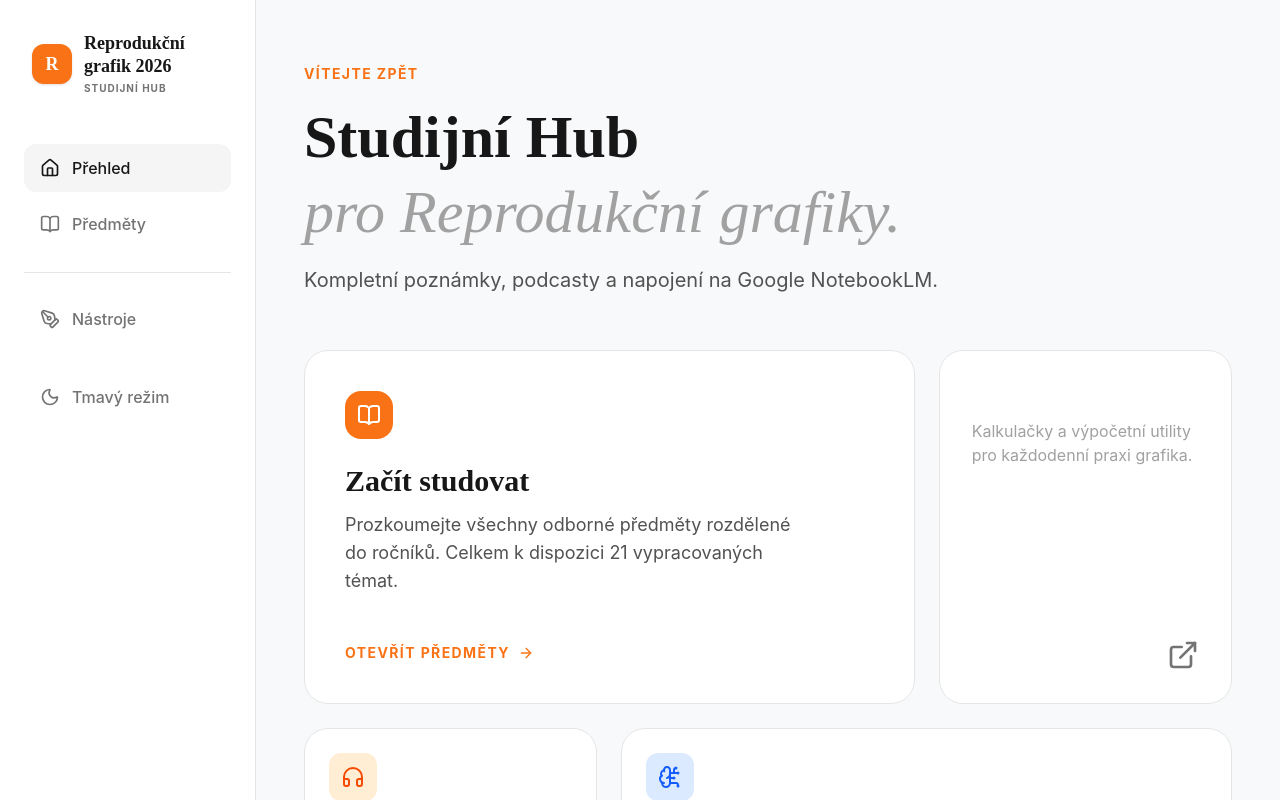
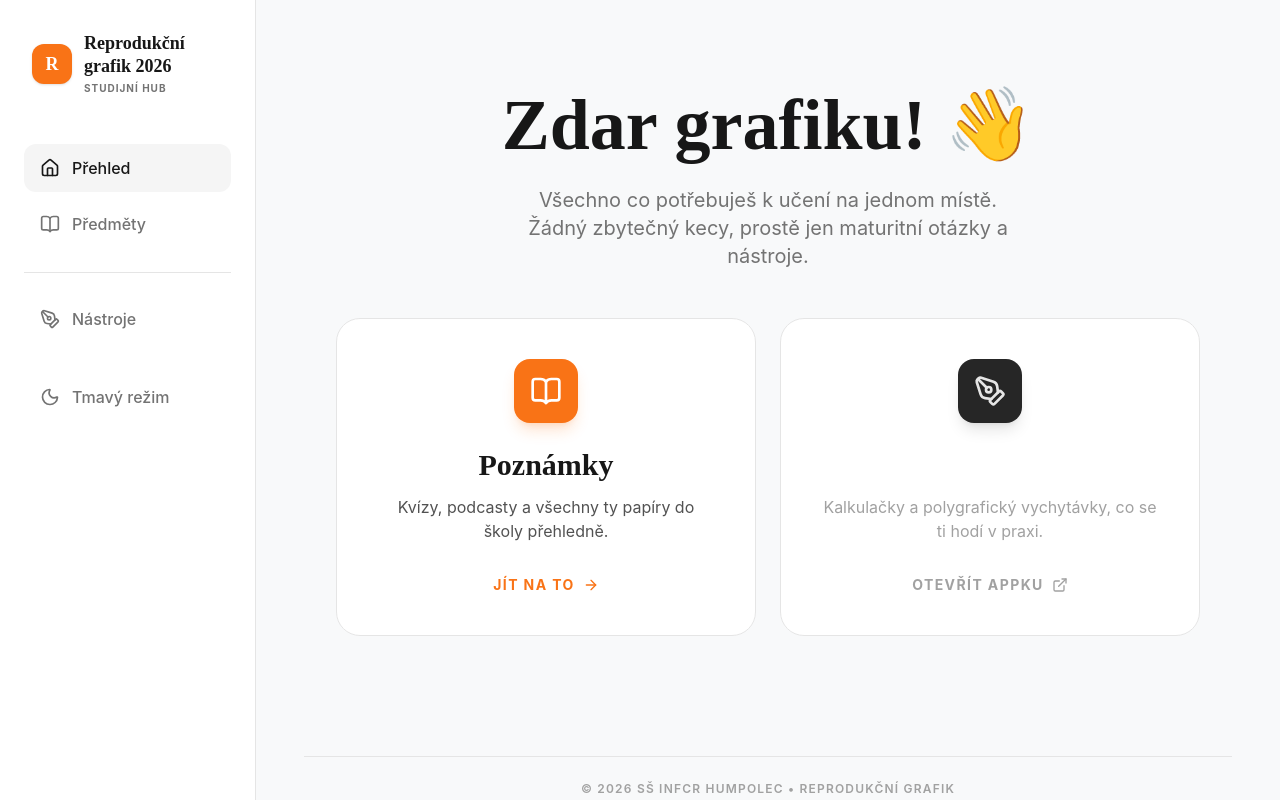
Before and after one commit to lksmasin/RG26-SSINFCRHU, a React (Vite) app: page / in a window 1280 px wide. Built offline with nearby package versions, Linux system fonts and the light colour scheme.

Commit message:
Change to student-friendly tone and simplify Hub

```diff
--- a/src/pages/Hub.tsx
+++ b/src/pages/Hub.tsx
@@ -1,81 +1,63 @@
 import React from 'react';
 import { Link } from 'react-router-dom';
-import { ArrowRight, ExternalLink, BookOpen, Headphones, BrainCircuit } from 'lucide-react';
-import { subjects } from '../data/subjects';
+import { ArrowRight, ExternalLink, BookOpen, PenTool } from 'lucide-react';
 
 export const Hub: React.FC = () => {
-  const totalTopics = subjects.reduce((acc, s) => acc + s.years.reduce((accY, y) => accY + y.topics.length, 0), 0);
+  return (
+    <div className="w-full max-w-4xl mx-auto flex flex-col items-center justify-center min-h-[60vh] gap-12 py-10">
 
-  return (
-    <div className="w-full max-w-5xl mx-auto flex flex-col gap-10 py-6">
-
-      {/* Header Section */}
-      <header className="flex flex-col md:flex-row md:items-end justify-between gap-6 mb-4">
-        <div className="space-y-4 max-w-2xl">
-          <p className="font-sans font-bold text-accent tracking-widest uppercase text-sm">Vítejte zpět</p>
-          <h1 className="font-serif text-5xl md:text-6xl font-bold text-neutral-900 dark:text-white leading-tight">
-            Studijní Hub <br/> <span className="italic text-neutral-400 dark:text-neutral-500 font-normal">pro Reprodukční grafiky.</span>
+      {/* Chill Header */}
+      <header className="text-center space-y-4">
+        <h1 className="font-serif text-5xl md:text-7xl font-bold text-neutral-900 dark:text-white leading-tight">
+          Zdar grafiku! 👋
         </h1>
-          <p className="font-sans text-xl text-neutral-600 dark:text-neutral-400 mt-2">
-            Kompletní poznámky, podcasty a napojení na Google NotebookLM.
+        <p className="font-sans text-xl text-neutral-500 dark:text-neutral-400 max-w-lg mx-auto">
+          Všechno co potřebuješ k učení na jednom místě. <br/> Žádný zbytečný kecy, prostě jen maturitní otázky a nástroje.
         </p>
-        </div>
       </header>
 
-      {/* Bento Grid */}
-      <div className="grid grid-cols-1 md:grid-cols-3 gap-6">
+      {/* Simple Two-Button Layout */}
+      <div className="grid grid-cols-1 md:grid-cols-2 gap-6 w-full px-4">
 
-        {/* Main CTA - Big Card */}
-        <Link to="/subjects" className="md:col-span-2 editorial-card p-8 sm:p-10 flex flex-col justify-between group hover:shadow-md border-neutral-300 dark:border-neutral-700 bg-neutral-100 dark:bg-neutral-900">
-          <div>
-            <div className="w-12 h-12 bg-accent rounded-2xl flex items-center justify-center text-white mb-6">
-              <BookOpen className="w-6 h-6" />
+        {/* Notes Button */}
+        <Link
+          to="/subjects"
+          className="editorial-card p-10 flex flex-col items-center text-center group hover:border-accent dark:hover:border-accent hover:shadow-xl transition-all bg-neutral-100 dark:bg-neutral-900"
+        >
+          <div className="w-16 h-16 bg-accent rounded-2xl flex items-center justify-center text-white mb-6 group-hover:scale-110 transition-transform shadow-lg shadow-accent/20">
+            <BookOpen className="w-8 h-8" />
           </div>
-            <h2 className="font-serif text-3xl font-bold text-neutral-900 dark:text-white mb-3 group-hover:text-accent transition-colors">
-              Začít studovat
+          <h2 className="font-serif text-3xl font-bold text-neutral-900 dark:text-white mb-3">
+            Poznámky
           </h2>
-            <p className="text-neutral-600 dark:text-neutral-400 text-lg max-w-md">
-              Prozkoumejte všechny odborné předměty rozdělené do ročníků. Celkem k dispozici {totalTopics} vypracovaných témat.
+          <p className="text-neutral-600 dark:text-neutral-400">
+            Kvízy, podcasty a všechny ty papíry do školy přehledně.
           </p>
-          </div>
-          <div className="mt-12 flex items-center gap-2 font-bold text-accent uppercase tracking-widest text-sm">
-            Otevřít předměty <ArrowRight className="w-4 h-4 group-hover:translate-x-2 transition-transform" />
+          <div className="mt-8 flex items-center gap-2 font-bold text-accent uppercase tracking-widest text-sm">
+            Jít na to <ArrowRight className="w-4 h-4 group-hover:translate-x-2 transition-transform" />
           </div>
         </Link>
 
-        {/* Tools Card */}
-        <a href="http://polygrafie.lukymas.eu.org/" target="_blank" rel="noopener noreferrer" className="editorial-card p-8 flex flex-col justify-between group hover:shadow-md bg-neutral-900 dark:bg-neutral-100">
-          <div>
-            <h2 className="font-sans text-xl font-bold text-white dark:text-neutral-900 mb-2">
-              Polygrafické nástroje
+        {/* Tools Button */}
+        <a
+          href="http://polygrafie.lukymas.eu.org/"
+          target="_blank"
+          rel="noopener noreferrer"
+          className="editorial-card p-10 flex flex-col items-center text-center group hover:border-neutral-400 dark:hover:border-neutral-600 hover:shadow-xl transition-all bg-neutral-900 dark:bg-neutral-100"
+        >
+          <div className="w-16 h-16 bg-neutral-800 dark:bg-neutral-200 rounded-2xl flex items-center justify-center text-neutral-200 dark:text-neutral-800 mb-6 group-hover:scale-110 transition-transform shadow-lg">
+            <PenTool className="w-8 h-8" />
+          </div>
+          <h2 className="font-serif text-3xl font-bold text-white dark:text-neutral-900 mb-3">
+            Nástroje
           </h2>
           <p className="text-neutral-400 dark:text-neutral-500">
-              Kalkulačky a výpočetní utility pro každodenní praxi grafika.
+            Kalkulačky a polygrafický vychytávky, co se ti hodí v praxi.
           </p>
-          </div>
-          <div className="mt-8 flex items-center justify-end text-neutral-500 dark:text-neutral-400 group-hover:text-white dark:group-hover:text-neutral-900 transition-colors">
-            <ExternalLink className="w-8 h-8" />
+          <div className="mt-8 flex items-center gap-2 font-bold text-neutral-400 dark:text-neutral-500 group-hover:text-white dark:group-hover:text-black transition-colors uppercase tracking-widest text-sm">
+            Otevřít appku <ExternalLink className="w-4 h-4" />
           </div>
         </a>
-
-        {/* Features Small Cards */}
-        <div className="editorial-card md:col-span-1 p-6 flex flex-col items-start gap-4">
-          <div className="p-3 bg-orange-100 dark:bg-orange-900/30 text-orange-600 dark:text-orange-400 rounded-xl">
-            <Headphones className="w-6 h-6" />
-          </div>
-          <h3 className="font-bold text-lg text-neutral-900 dark:text-white">AI Podcasty</h3>
-          <p className="text-neutral-600 dark:text-neutral-400 text-sm">Poslouchejte probíraná témata přímo v prohlížeči pomocí integrovaného přehrávače.</p>
-        </div>
-
-        <div className="editorial-card md:col-span-2 p-6 flex flex-col items-start gap-4">
-          <div className="p-3 bg-blue-100 dark:bg-blue-900/30 text-blue-600 dark:text-blue-400 rounded-xl">
-            <BrainCircuit className="w-6 h-6" />
-          </div>
-          <h3 className="font-bold text-lg text-neutral-900 dark:text-white">Google NotebookLM</h3>
-          <p className="text-neutral-600 dark:text-neutral-400 text-sm">
-            Ke každému tématu je připojen odkaz do vaší znalostní báze v NotebookLM, kde si můžete generovat pokročilé kvízy, flashcards a chatovat se svými poznámkami.
-          </p>
-        </div>
 
       </div>
     </div>
--- a/src/pages/SubjectDetail.tsx
+++ b/src/pages/SubjectDetail.tsx
@@ -18,10 +18,10 @@ export const SubjectDetail: React.FC = () => {
       </Link>
 
       <header className="mb-20">
-        <p className="font-sans font-bold text-accent tracking-widest uppercase text-sm mb-4">Osnova předmětu</p>
         <h1 className="font-serif text-5xl md:text-6xl font-bold text-neutral-900 dark:text-white leading-tight">
           {subject.name}
         </h1>
+        <p className="font-sans text-neutral-500 dark:text-neutral-400 mt-4 text-lg">Tady máš všechno, co k tomuhle předmětu máme.</p>
       </header>
 
       <div className="space-y-24">
--- a/src/pages/Subjects.tsx
+++ b/src/pages/Subjects.tsx
@@ -7,8 +7,8 @@ export const Subjects: React.FC = () => {
   return (
     <div className="max-w-5xl mx-auto py-10 px-4">
       <header className="mb-16">
-        <p className="font-sans font-bold text-accent tracking-widest uppercase text-sm mb-4">Navigace</p>
-        <h1 className="font-serif text-5xl font-bold text-neutral-900 dark:text-white">Předměty</h1>
+        <h1 className="font-serif text-5xl font-bold text-neutral-900 dark:text-white">Co se budem učit?</h1>
+        <p className="font-sans text-neutral-500 dark:text-neutral-400 mt-4 text-lg">Vyber si předmět a mrkni na vypracovaný témata.</p>
       </header>
 
       <div className="grid grid-cols-1 sm:grid-cols-2 gap-6">
```
Lines whose indentation alone changed are shown as unchanged.
